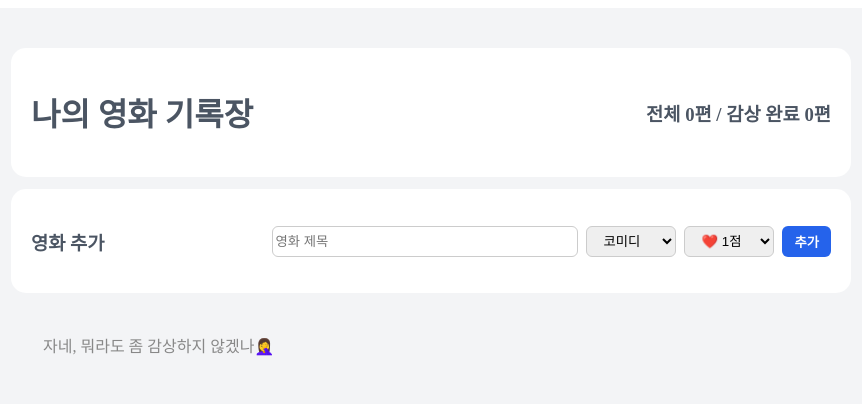
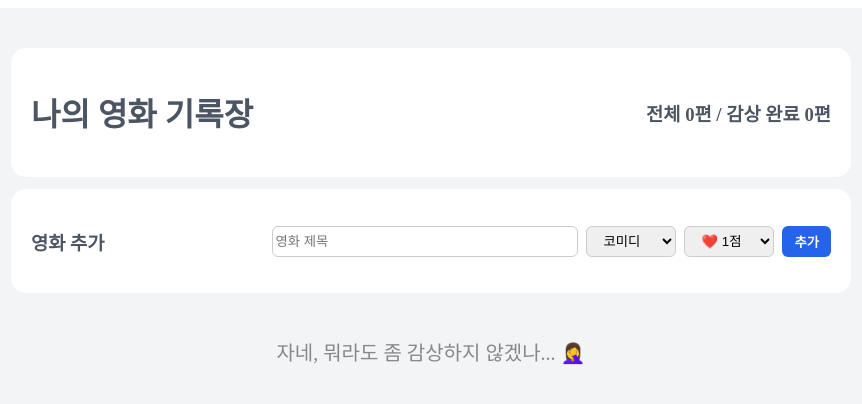
Before and after one commit to Drtr92/practice-01-movie, a React (Vite) app: page / in a window 1280 px wide. Shown: the top 404 px of the page, without its empty margins (249-1111 px from the left). Built offline with nearby package versions, Linux system fonts and the light colour scheme; the HTML template or start-up script is replaced by a standard one.

Commit message:
스타일링 완료 .2

```diff
--- a/src/App.jsx
+++ b/src/App.jsx
@@ -67,7 +67,7 @@ function App() {
 
     const cardList =
         card.length === 0 ? (
-            <p className={styles.empty}> 자네, 뭐라도 좀 감상하지 않겠나🤦‍♀️</p>
+            <div className={styles.empty}> 자네, 뭐라도 좀 감상하지 않겠나... 🤦‍♀️</div>
         ) : (
             card.map((item, index) => {
                 return (
@@ -77,7 +77,7 @@ function App() {
                                     ${styles.card}
                                     ${item.isDone ? styles.isDone : styles.notYet}`}>
                         <h4 className={styles.movieTitle}>{item.name}</h4>
-                        <span style={{ flexDirection: "row" }}>{item.genre}</span>
+                        <span>{item.genre}</span>
                         <span>
                             {"❤️".repeat(Number(item.rating)) +
                                 "🤍".repeat(5 - Number(item.rating))}
--- a/src/App.module.css
+++ b/src/App.module.css
@@ -116,6 +116,12 @@ fieldset {
 }
 
 .empty {
+    margin-top: 20px;
+    width: 100%;
+    display: flex;
+    justify-content: center;
     color: #888;
     padding: 20px;
+    font-size: 20px;
+    font-weight: 300;
 }
```
